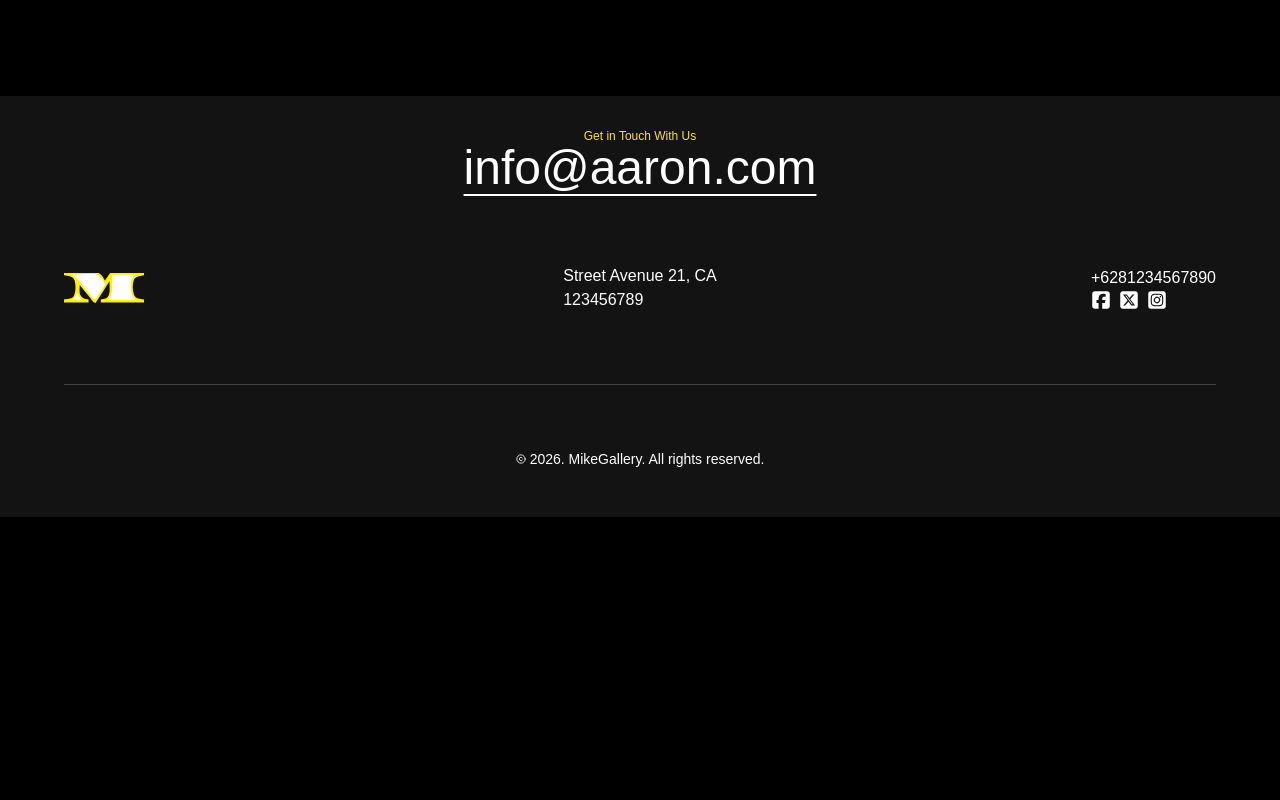
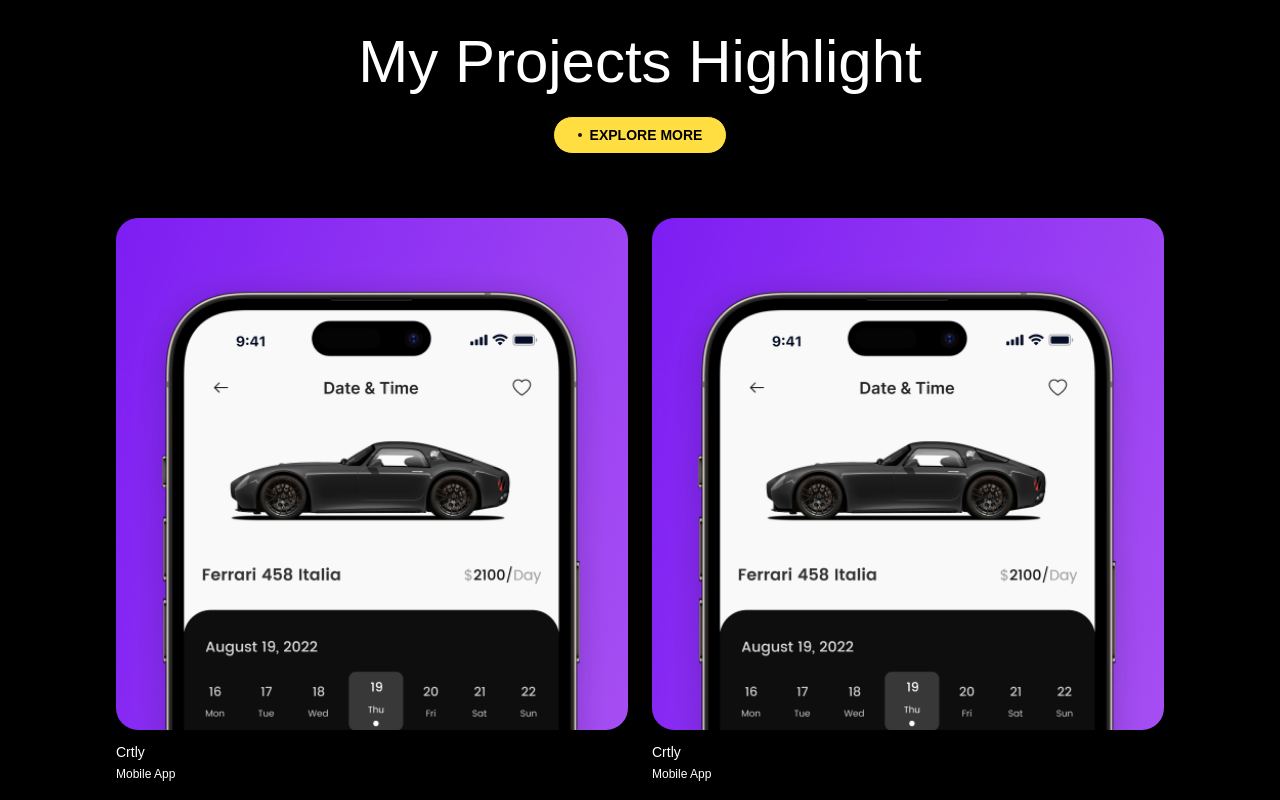
Before and after one commit to maonev/MikeGallery_V2, a React (Vite) app in the folder apps/web/: page / in a window 1280 px wide. Shown: the part 760-1560 px from the top of the page. Before the commit the page ends 1277 px from the top, so only its background shows below. Built offline with nearby package versions, Linux system fonts and the light colour scheme.

Commit message:
homepage done

```diff
--- a/apps/web/src/components/ui/interactive-hover-button.tsx
+++ b/apps/web/src/components/ui/interactive-hover-button.tsx
@@ -16,14 +16,14 @@ export function InteractiveHoverButton({
       {...props}
     >
       <div className="flex items-center justify-center gap-2">
-        <div className="bg-primary h-2 w-2 rounded-full transition-all duration-300 group-hover:scale-[100.8]"></div>
+        <div className="bg-primary h-1 w-1 rounded-full transition-all duration-300 group-hover:scale-[100.8]"></div>
         <span className="inline-block transition-all duration-300 group-hover:translate-x-12 group-hover:opacity-0">
           {children}
         </span>
       </div>
-      <div className="text-primary-foreground absolute top-0 z-10 flex h-full w-full translate-x-12 items-center justify-center gap-2 opacity-0 transition-all duration-300 group-hover:-translate-x-5 group-hover:opacity-100">
+      <div className="text-primary-foreground absolute top-0 z-10 flex h-full w-full translate-x-12 items-center justify-center gap-2 opacity-0 transition-all duration-300 group-hover:-translate-x-5 group-hover:opacity-100 group-hover:bg-background-primary">
         <span>{children}</span>
-        <ArrowRight />
+        <ArrowRight size={15}/>
       </div>
     </button>
   )
--- a/apps/web/src/pages/home/sections/HeroSection.tsx
+++ b/apps/web/src/pages/home/sections/HeroSection.tsx
@@ -17,7 +17,7 @@ export const HeroSection = () => {
           spanning books, posters and web design.
         </p>
         <Link to={Paths.ABOUT} className="py-8 w-fit">
-          <ShinyButton className="bg-button-primary font-bold rounded-2xl text-black text-xs">
+          <ShinyButton className="bg-button-primary font-bold text-black text-xs">
             More About Me
           </ShinyButton>
         </Link>
--- a/apps/web/src/pages/home/sections/ProjectsHighlightSection.tsx
+++ b/apps/web/src/pages/home/sections/ProjectsHighlightSection.tsx
@@ -1,9 +1,82 @@
-import { Container } from "lucide-react";
+import { Container } from "@/components/Container";
+import { InteractiveHoverButton } from "@/components/ui/interactive-hover-button";
+import { Paths } from "@/routes/paths";
+import { Link } from "react-router";
+
+type Project = {
+  id: number;
+  src: string;
+  name: string;
+  type: string;
+  alt: string;
+};
+
+const projects: Project[] = [
+  {
+    id: 1,
+    src: "../../../public/projects/projects.png",
+    name: "Crtly",
+    type: "Mobile App",
+    alt: "",
+  },
+  {
+    id: 2,
+    src: "../../../public/projects/projects.png",
+    name: "Crtly",
+    type: "Mobile App",
+    alt: "",
+  },
+  {
+    id: 3,
+    src: "../../../public/projects/projects.png",
+    name: "Crtly",
+    type: "Mobile App",
+    alt: "",
+  },
+  {
+    id: 4,
+    src: "../../../public/projects/projects.png",
+    name: "Crtly",
+    type: "Mobile App",
+    alt: "",
+  },
+];
 
 export const ProjectsHighlightSection = () => {
+  const project = projects;
+
   return (
     <Container>
-      <div></div>
+      <div className="my-30 flex flex-col items-center justify-center gap-6">
+        <h2 className="text-white text-3xl md:text-5xl lg:text-6xl">
+          My Projects Highlight
+        </h2>
+        <Link to={Paths.PROJECTS} className="w-fit">
+          <InteractiveHoverButton className="uppercase bg-button-primary text-[10px] md:text-sm hover:border-button-primary">
+            explore more
+          </InteractiveHoverButton>
+        </Link>
+        <div className="grid grid-cols-1 md:grid-cols-2 gap-6 mt-10">
+          {/* background color setting */}
+          {/* only take mockup png */}
+          {/* later setting bg gradient */}
+          {project.map((p) => (
+            <div className="flex flex-col gap-3">
+              <Link to={Paths.PROJECTS}>
+                <img
+                  src={p.src}
+                  alt={p.alt}
+                  className="rounded-3xl object-cover object-top aspect-square xl:max-w-lg"
+                />
+              </Link>
+              <div className="flex flex-col gap-1 text-white">
+                <p className="text-sm">{p.name}</p>
+                <p className="text-xs">{p.type}</p>
+              </div>
+            </div>
+          ))}
+        </div>
+      </div>
     </Container>
   );
 };
```
Also changed, not shown: apps/web/public/projects/projects.png (added).
